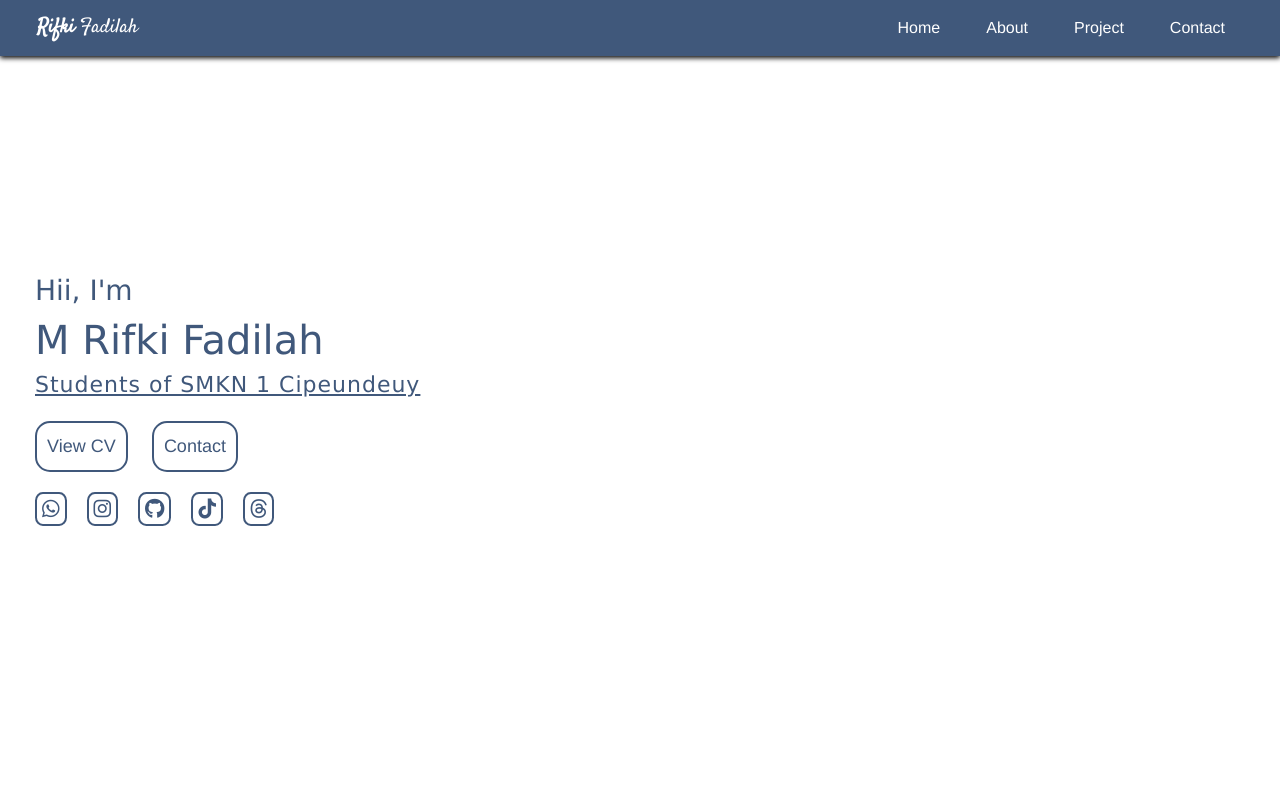
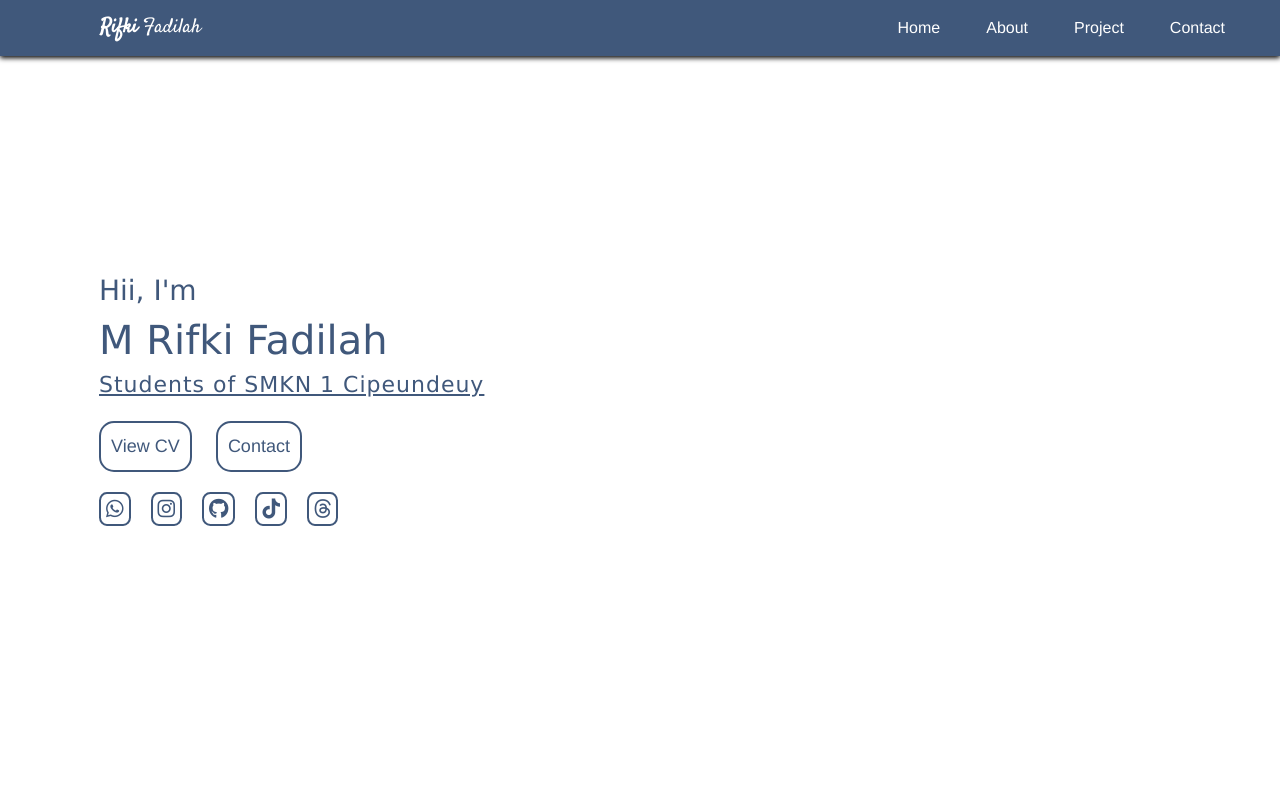
Before and after one commit to rfkifdlh/portofolio-rifki, a plain HTML site: page index.html in a window 1280 px wide. Shown: the top 800 px of the page. Drawn offline with nearby package versions, Linux system fonts and the light colour scheme.

Commit message:
mengubah bagian contact lebih responsif

```diff
--- a/assets/css/index.css
+++ b/assets/css/index.css
@@ -5,7 +5,7 @@
 }
 
 .navbar-brand {
-  margin-left: 25px;
+  margin-left: 5.5rem;
   font-family: "Satisfy", cursive;
   color: white;
 }
@@ -35,6 +35,7 @@
 
 .home-text {
   color: #40587b;
+  margin-left: 4rem;
 }
 
 .home h3,
@@ -52,6 +53,7 @@
   width: 520px;
   height: 520px;
   padding-top: 40px;
+  margin-left: 8rem;
 }
 
 .home-button button,
@@ -207,6 +209,7 @@
   padding: 40px;
   height: 100vh;
   padding-top: 80px;
+  margin-bottom: 4rem;
 }
 
 .contact-text h2,
```
